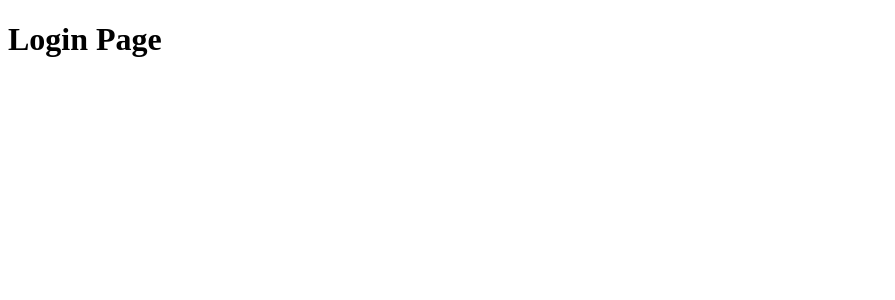
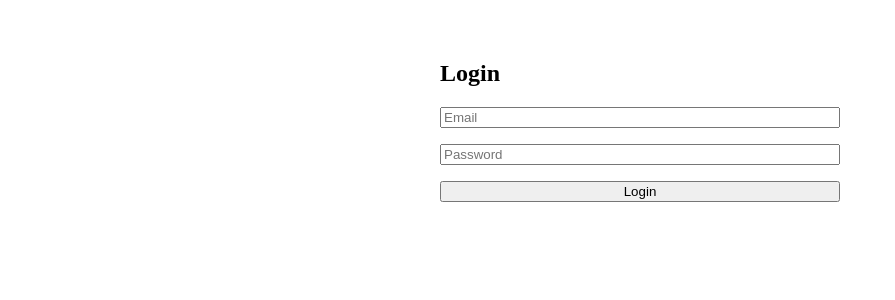
Before and after one commit to Vasuuu641/Timely_Public, a React (Vite) app in the folder Timely/: page /login in a window 1280 px wide. Shown: the top 300 px of the page, without its empty margins (0-895 px from the left). Built offline with nearby package versions, Linux system fonts and the light colour scheme.

Commit message:
Established connection to backend and made simple forms for registration and login

```diff
--- a/Timely/src/api/auth.ts
+++ b/Timely/src/api/auth.ts
@@ -1,18 +1,41 @@
 import axios from 'axios';
 
-const API_URL = 'http://localhost:3000/user';
+const API_URL = 'http://localhost:3000';
 
 interface RegisterData {
-    name: string;
     email: string;
+    username: string;
+    fullname: string;
     password: string;
+}
+interface RegisterResponse {
+    message: string;
+}
+
+export interface LoginData {
+  email: string;
+  password: string;
+}
+
+export interface LoginResponse {
+  access_token: string; // JWT token
 }
 
 export const registerUser = async (data: RegisterData) => {
     try {
-        const response = await axios.post(`${API_URL}`, data);
+        const response = await axios.post<RegisterResponse>(`${API_URL}/user`, data);
         return response.data;
     } catch (error) {
         throw error;
     }
 };
+
+// Login existing user
+export const loginUser = async (data: LoginData): Promise<LoginResponse> => {
+  try {
+    const response = await axios.post<LoginResponse>(`${API_URL}/auth/login`, data);
+    return response.data;
+  } catch (error: any) {
+    throw error.response?.data || error;
+  }
+};
--- a/Timely/src/pages/login/Loginn.tsx
+++ b/Timely/src/pages/login/Loginn.tsx
@@ -1,9 +1,68 @@
-const Loginn = () => {
+import { useState, useEffect } from 'react';
+import { useNavigate } from 'react-router-dom';
+import { loginUser } from '../../api/auth';
+
+interface LoginData {
+  email: string;
+  password: string;
+}
+
+export default function Login() {
+  const navigate = useNavigate();
+  const [form, setForm] = useState<LoginData>({ email: '', password: '' });
+  const [error, setError] = useState('');
+
+  // Redirect to dashboard if token exists and is valid
+  useEffect(() => {
+    const token = localStorage.getItem('token');
+    if (token) {
+      navigate('/dashboard'); // already logged in
+    }
+  }, [navigate]);
+
+  const handleChange = (e: React.ChangeEvent<HTMLInputElement>) => {
+    setForm({ ...form, [e.target.name]: e.target.value });
+  };
+
+  const handleSubmit = async (e: React.FormEvent) => {
+    e.preventDefault();
+    setError('');
+
+    try {
+      const response = await loginUser(form); // loginUser returns { access_token: string }
+      // Store JWT token
+      localStorage.setItem('token', response.access_token);
+
+      // Redirect to dashboard
+      navigate('/dashboard');
+    } catch (err: any) {
+      setError(err.response?.data?.message || 'Login failed');
+    }
+  };
+
   return (
-    <div>
-      <h1>Login Page</h1>
+    <div style={{ maxWidth: '400px', margin: '0 auto', padding: '2rem' }}>
+      <h2>Login</h2>
+      {error && <p style={{ color: 'red' }}>{error}</p>}
+      <form onSubmit={handleSubmit} style={{ display: 'flex', flexDirection: 'column', gap: '1rem' }}>
+        <input
+          type="email"
+          name="email"
+          placeholder="Email"
+          value={form.email}
+          onChange={handleChange}
+          required
+        />
+        <input
+          type="password"
+          name="password"
+          placeholder="Password"
+          value={form.password}
+          onChange={handleChange}
+          required
+        />
+        <button type="submit">Login</button>
+      </form>
     </div>
   );
-};
-
-export default Loginn;
+}
--- a/Timely/src/pages/register/Register.tsx
+++ b/Timely/src/pages/register/Register.tsx
@@ -1,23 +1,42 @@
 import { useState } from 'react';
+import { useNavigate } from 'react-router-dom';
 import { registerUser } from '../../api/auth';
-import { useNavigate } from 'react-router-dom';
+
+interface RegisterData {
+  email: string;
+  username: string;
+  fullname: string;
+  password: string;
+}
 
 export default function Register() {
   const navigate = useNavigate();
-  const [email, setEmail] = useState('');
-  const [password, setPassword] = useState('');
-  const [username, setuserName] = useState('');
-  const [fullname, setFullName] = useState('');
+  const [form, setForm] = useState<RegisterData>({
+    email: '',
+    username: '',
+    fullname: '',
+    password: '',
+  });
   const [error, setError] = useState('');
   const [success, setSuccess] = useState('');
+
+  const handleChange = (e: React.ChangeEvent<HTMLInputElement>) => {
+    setForm({ ...form, [e.target.name]: e.target.value });
+  };
+
   const handleSubmit = async (e: React.FormEvent) => {
     e.preventDefault();
     setError('');
     setSuccess('');
 
     try {
-      const response = await registerUser({email, name: username, password });
-      setSuccess((response as { message: string }).message || 'Account created successfully!');
+      const response = await registerUser({
+        email: form.email,
+        username: form.username,
+        fullname: form.fullname,
+        password: form.password,
+      });
+      setSuccess(response.message || 'Account created successfully!');
       setTimeout(() => navigate('/login'), 1500);
     } catch (err: any) {
       setError(err.response?.data?.message || 'Registration failed');
@@ -31,34 +50,35 @@ export default function Register() {
       {success && <p style={{ color: 'green' }}>{success}</p>}
       <form onSubmit={handleSubmit}>
         <input
-          type="email"
-          value={email}
-          onChange={(e) => setEmail(e.target.value)}
-          placeholder="Email"
+          type="text"
+          name="fullname"
+          placeholder="Full Name"
+          value={form.fullname}
+          onChange={handleChange}
           required
         />
-
-         <input
+        <input
           type="text"
-          value={username}
-          onChange={(e) => setuserName(e.target.value)}
+          name="username"
           placeholder="Username"
+          value={form.username}
+          onChange={handleChange}
           required
         />
-
         <input
-          type="text"
-          value={fullname}
-          onChange={(e) => setFullName(e.target.value)}
-          placeholder="Full Name"
+          type="email"
+          name="email"
+          placeholder="Email"
+          value={form.email}
+          onChange={handleChange}
           required
         />
-
         <input
           type="password"
-          value={password}
-          onChange={(e) => setPassword(e.target.value)}
+          name="password"
           placeholder="Password"
+          value={form.password}
+          onChange={handleChange}
           required
         />
         <button type="submit">Register</button>
```
